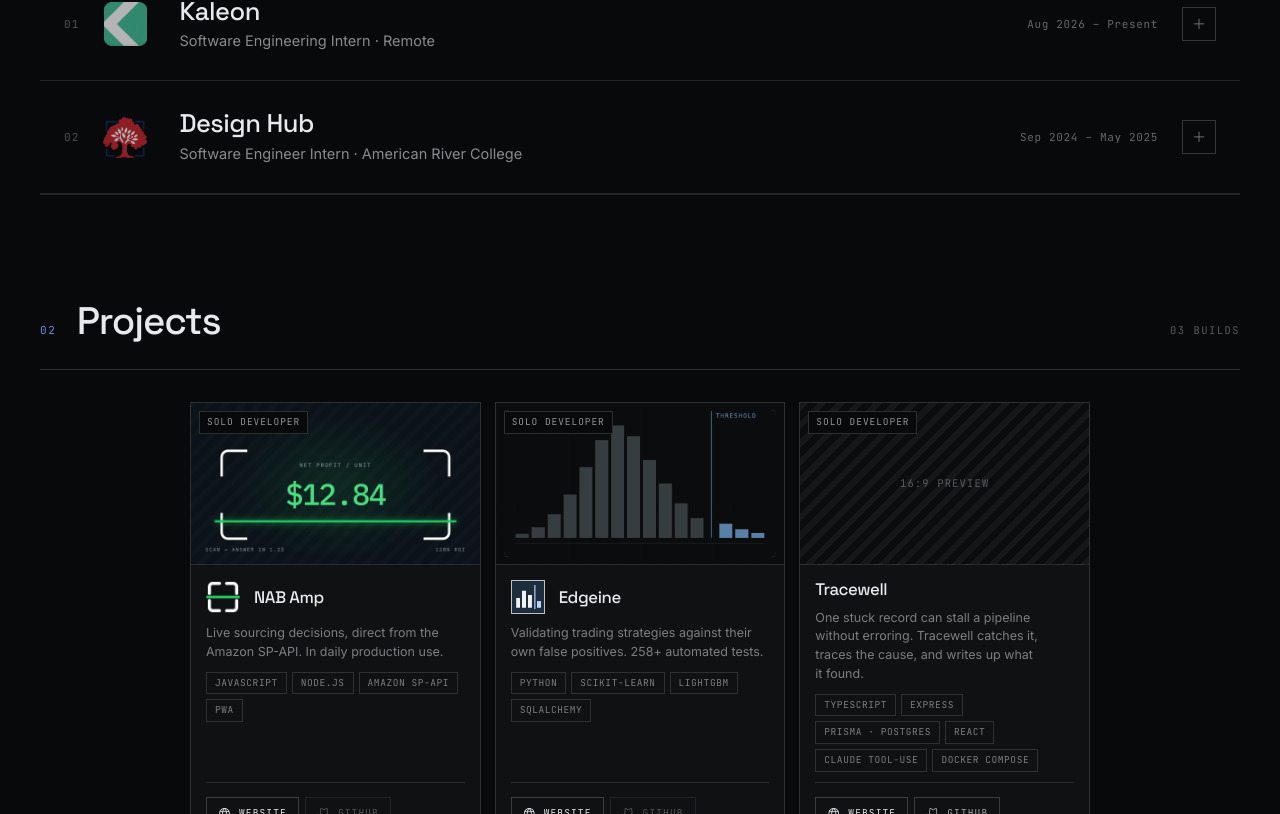
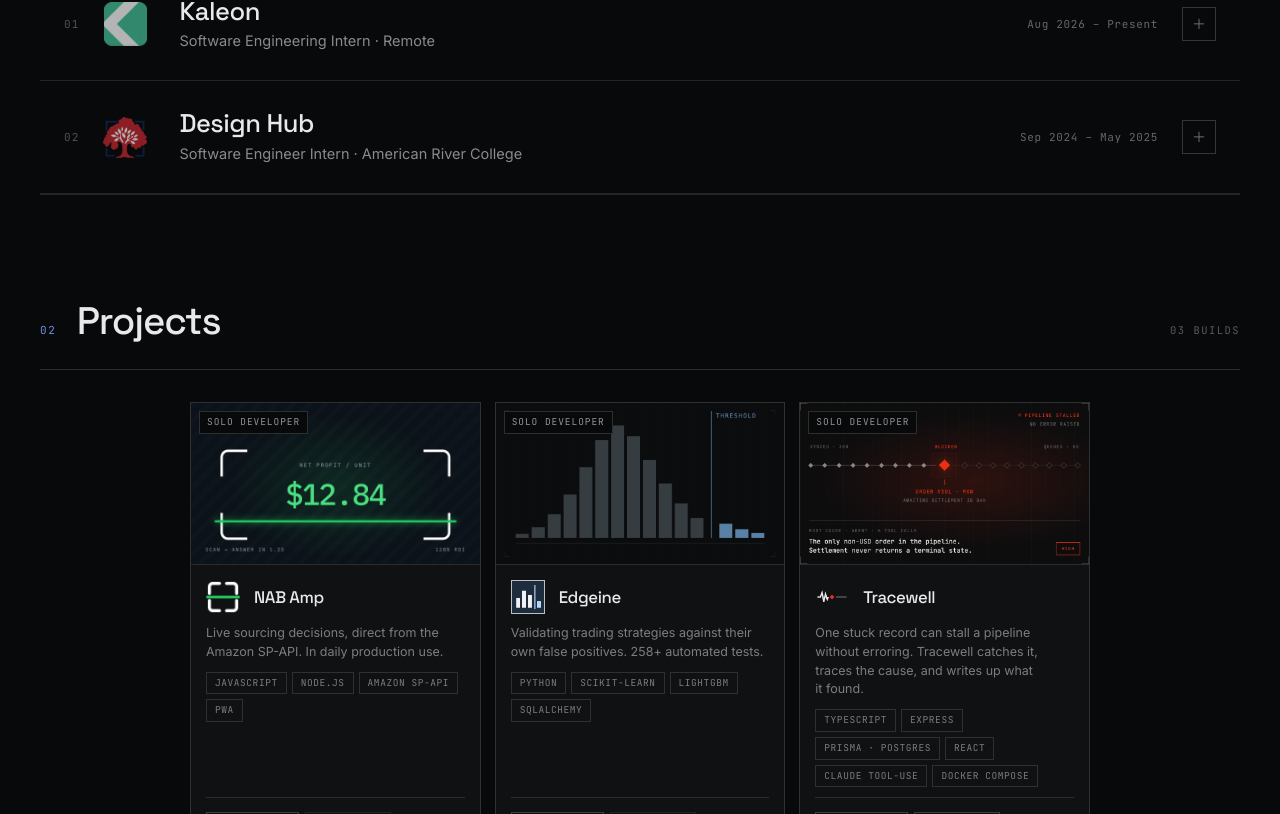
Before and after one commit to Natey17/nathanielyork.dev, a React (Vite) app: page / in a window 1280 px wide. Shown: the part 1007-1821 px from the top of the page. Built offline with nearby package versions, Linux system fonts and the light colour scheme.

Commit message:
Add Tracewell icon and preview image

```diff
--- a/src/data/projects.js
+++ b/src/data/projects.js
@@ -25,9 +25,8 @@ export const PROJECTS = [
   {
     id: "tracewell",
     name: "Tracewell",
-    // icon/preview pending — cover image to be added
-    icon: null,
-    preview: null,
+    icon: "/tracewell-icon.png",
+    preview: "/tracewell-preview.png",
     tagline:
       "One stuck record can stall a pipeline without erroring. Tracewell catches it, traces the cause, and writes up what it found.",
     tags: [
```
Also changed, not shown: public/tracewell-icon.png (added), public/tracewell-preview.png (added).
